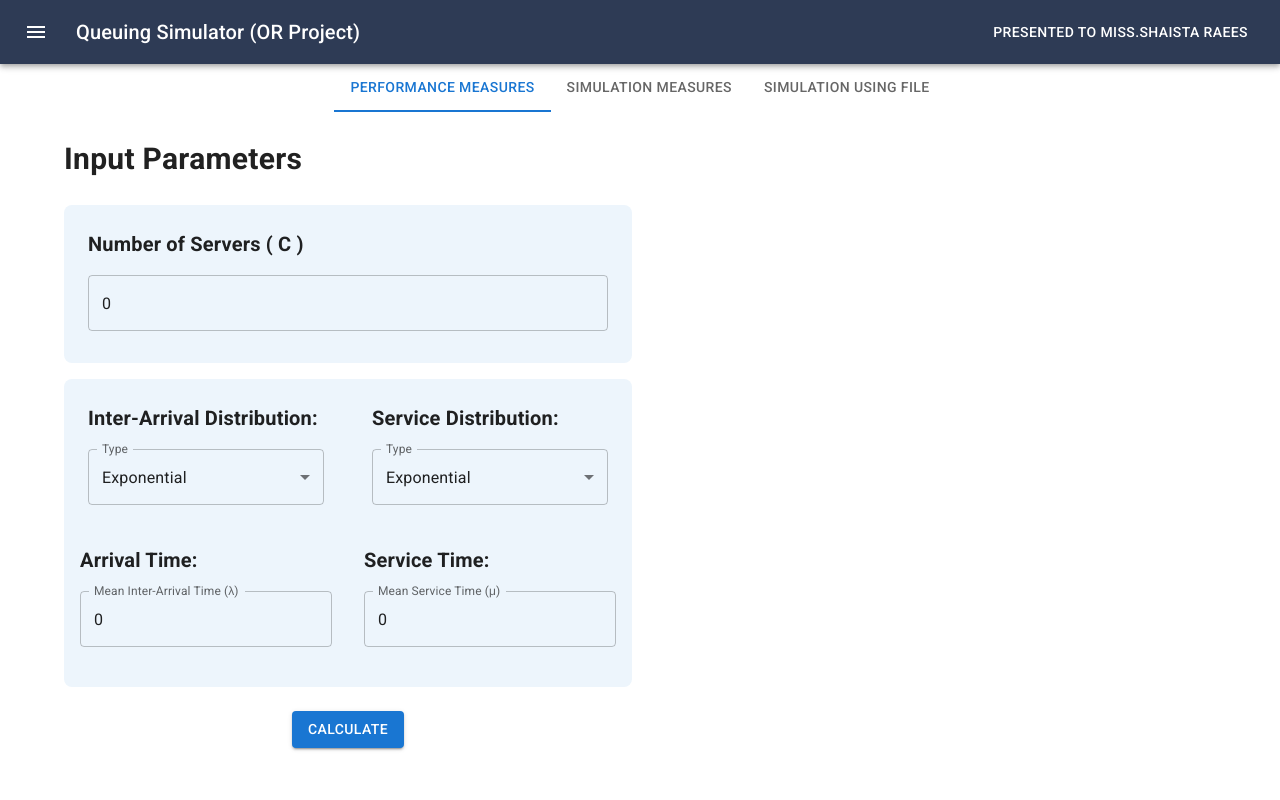
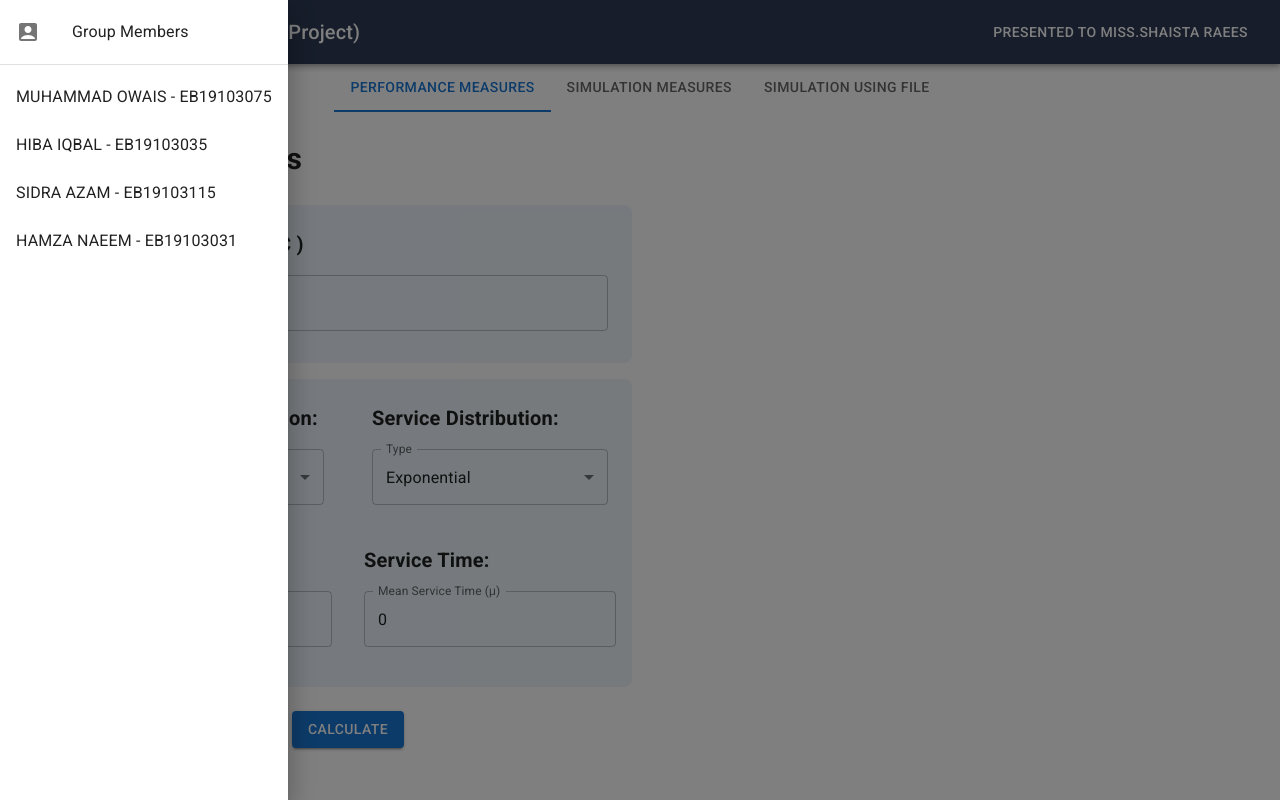
Before and after one commit to MalikOwais123/OR_simulation_project, a React (Create React App) app: page / in a window 1280 px wide. Both pictures are taken after a click on the button "menu". Built offline with nearby package versions, Linux system fonts and the light colour scheme.

Commit message:
group members name added

```diff
--- a/src/App.js
+++ b/src/App.js
@@ -4,7 +4,6 @@ import Header from "./Components/Header";
 import PerformanceMeasures from "./Components/PerformanceMeasures";
 import SimulationMeasures from "./Components/SimulationMeasures";
 import SimulationUsingFile from "./Components/SimulationUsingFile";
-import UploadFile from "./Components/UploadFile";
 
 function App() {
   const [value, setValue] = React.useState(0);
--- a/src/Components/Header.js
+++ b/src/Components/Header.js
@@ -6,9 +6,65 @@ import Typography from "@mui/material/Typography";
 import Button from "@mui/material/Button";
 import IconButton from "@mui/material/IconButton";
 import MenuIcon from "@mui/icons-material/Menu";
+import AccountBoxIcon from "@mui/icons-material/AccountBox";
+import InboxIcon from "@mui/icons-material/MoveToInbox";
+import MailIcon from "@mui/icons-material/Mail";
+import {
+  Divider,
+  Drawer,
+  List,
+  ListItem,
+  ListItemButton,
+  ListItemIcon,
+  ListItemText,
+} from "@mui/material";
 
 export default function ButtonAppBar() {
+  const [showDrawer, setShowDrawer] = React.useState(false);
+  const toggleDrawer = (open) => (event) => {
+    if (
+      event.type === "keydown" &&
+      (event.key === "Tab" || event.key === "Shift")
+    ) {
+      return;
+    }
+    setShowDrawer(open);
+  };
+  const ShowDrawerList = () => (
+    <Box
+      role="presentation"
+      onClick={toggleDrawer(false)}
+      onKeyDown={toggleDrawer(false)}
+    >
+      <List>
+        <ListItem disablePadding>
+          <ListItemButton>
+            <ListItemIcon>
+              <AccountBoxIcon />
+            </ListItemIcon>
+            <ListItemText primary="Group Members" />
+          </ListItemButton>
+        </ListItem>
+      </List>
+      <Divider />
+      <List>
+        {[
+          "MUHAMMAD OWAIS - EB19103075",
+          "HIBA IQBAL - EB19103035",
+          "SIDRA AZAM - EB19103115",
+          "HAMZA NAEEM - EB19103031",
+        ].map((text, index) => (
+          <ListItem key={text} disablePadding>
+            <ListItemButton>
+              <ListItemText primary={text} />
+            </ListItemButton>
+          </ListItem>
+        ))}
+      </List>
+    </Box>
+  );
   return (
+    <>
       <Box sx={{ flexGrow: 1 }}>
         <AppBar position="static" style={{ backgroundColor: "#2E3B55" }}>
           <Toolbar>
@@ -18,6 +74,7 @@ export default function ButtonAppBar() {
               color="inherit"
               aria-label="menu"
               sx={{ mr: 2 }}
+              onClick={toggleDrawer(true)}
             >
               <MenuIcon />
             </IconButton>
@@ -28,5 +85,10 @@ export default function ButtonAppBar() {
           </Toolbar>
         </AppBar>
       </Box>
+
+      <Drawer anchor={"left"} open={showDrawer} onClose={toggleDrawer(false)}>
+        <ShowDrawerList />
+      </Drawer>
+    </>
   );
 }
```
Lines whose indentation alone changed are shown as unchanged.
